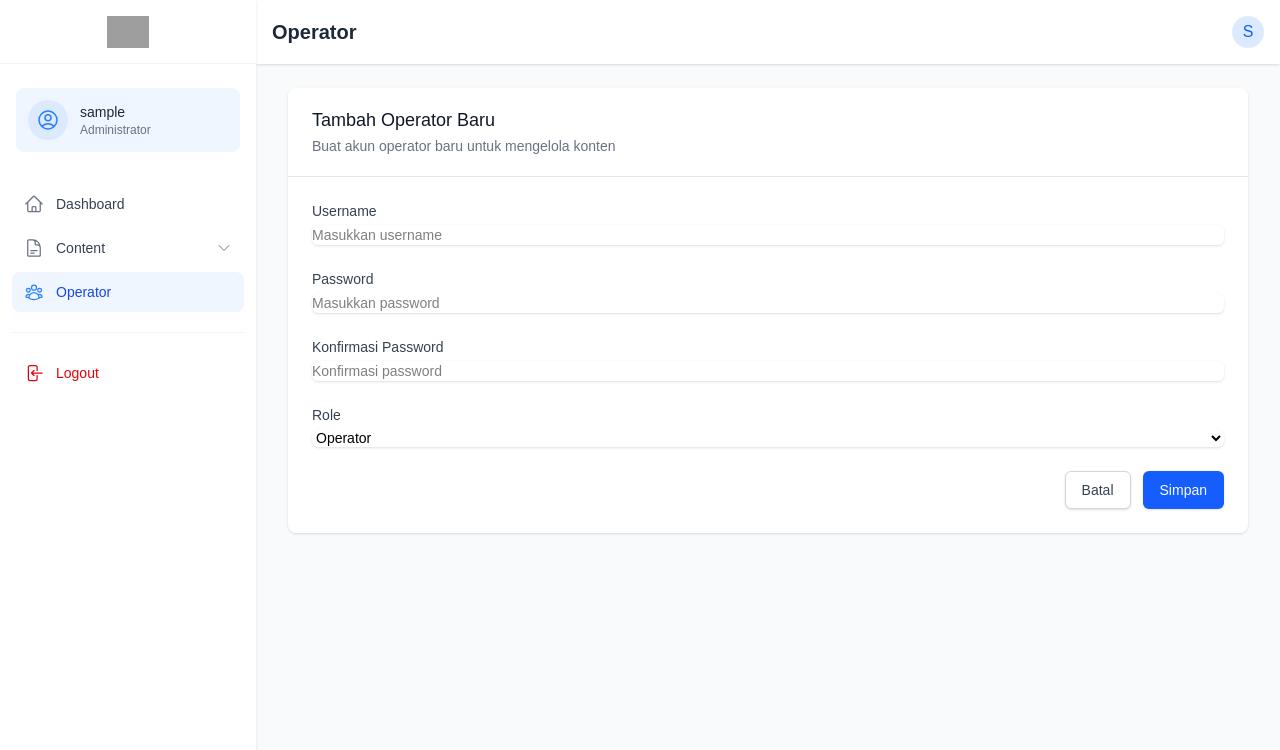
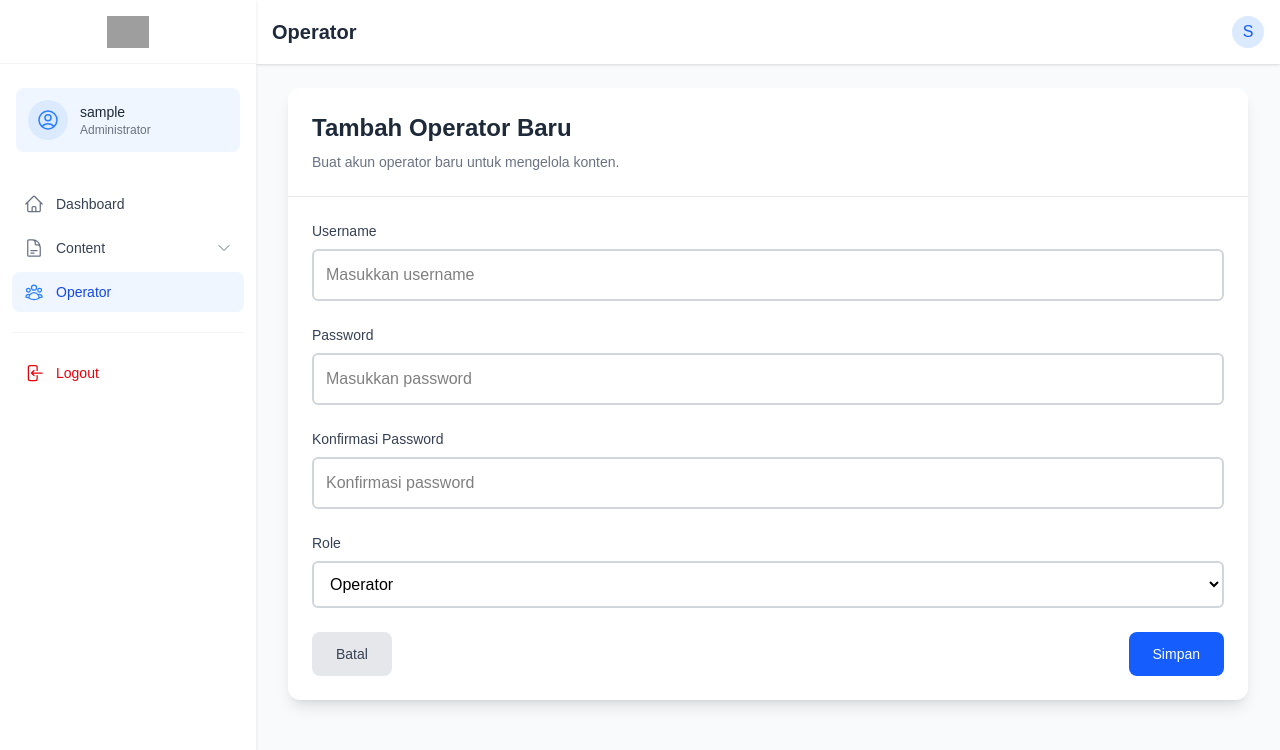
Before and after one commit to reykialmadani/cms-abdibank, a Next.js app: page /admins/operator/create in a window 1280 px wide. Shown: the top 750 px of the page. Built offline with nearby package versions, Linux system fonts and the light colour scheme; sample sign-in values are in the browser's storage; grey boxes are pictures that could not be loaded.

Commit message:
Back-end: memperbarui halaman create.tsx, dan memindahkan file _middleware ke root

```diff
--- a/src/pages/admins/operator/create.tsx
+++ b/src/pages/admins/operator/create.tsx
@@ -1,4 +1,3 @@
-// pages/admins/operator/create.tsx
 import { useState, useEffect } from "react";
 import Head from "next/head";
 import Link from "next/link";
@@ -11,13 +10,12 @@ export default function CreateOperator() {
   const [username, setUsername] = useState("");
   const [password, setPassword] = useState("");
   const [confirmPassword, setConfirmPassword] = useState("");
-  const [role, setRole] = useState("operator"); // Default role adalah operator
+  const [role, setRole] = useState("operator");
   const [loading, setLoading] = useState(false);
   const [error, setError] = useState("");
   const [success, setSuccess] = useState(false);
   const router = useRouter();
 
-  // Periksa apakah pengguna adalah admin
   useEffect(() => {
     const userRole = localStorage.getItem("adminRole");
     if (userRole !== "admin") {
@@ -51,7 +49,7 @@ export default function CreateOperator() {
       );
 
       setSuccess(true);
-      // Reset form
+
       setUsername("");
       setPassword("");
       setConfirmPassword("");
@@ -78,54 +76,43 @@ export default function CreateOperator() {
         <title>Tambah Operator Baru - Dashboard Admin</title>
       </Head>
 
-      <div className="bg-white shadow-sm rounded-lg overflow-hidden">
-        <div className="px-4 py-5 sm:px-6 border-b border-gray-200">
-          <h3 className="text-lg font-medium leading-6 text-gray-900">
-            Tambah Operator Baru
-          </h3>
-          <p className="mt-1 text-sm text-gray-500">
-            Buat akun operator baru untuk mengelola konten
+      <div className="bg-white shadow-lg rounded-xl overflow-hidden">
+        <div className="px-6 py-6 border-b border-gray-200">
+          <h3 className="text-2xl font-semibold text-gray-800">Tambah Operator Baru</h3>
+          <p className="mt-2 text-sm text-gray-500">
+            Buat akun operator baru untuk mengelola konten.
           </p>
         </div>
 
-        <div className="px-4 py-5 sm:p-6">
+        <div className="px-6 py-6">
           {success && (
             <div className="mb-6 bg-green-50 border-l-4 border-green-400 p-4 rounded-lg">
-              <div className="flex">
-                <div className="flex-shrink-0">
-                  <CheckCircleIcon className="h-5 w-5 text-green-400" />
-                </div>
-                <div className="ml-3">
-                  <p className="text-sm text-green-700">
-                    Operator berhasil ditambahkan! Mengalihkan kembali ke daftar operator...
-                  </p>
-                </div>
+              <div className="flex items-center">
+                <CheckCircleIcon className="h-6 w-6 text-green-400" />
+                <span className="ml-3 text-lg font-medium text-green-700">
+                  Operator berhasil ditambahkan!
+                </span>
               </div>
             </div>
           )}
 
           {error && (
             <div className="mb-6 bg-red-50 border-l-4 border-red-400 p-4 rounded-lg">
-              <div className="flex">
-                <div className="flex-shrink-0">
-                  <ExclamationCircleIcon className="h-5 w-5 text-red-400" />
-                </div>
-                <div className="ml-3">
-                  <p className="text-sm text-red-700">{error}</p>
-                </div>
+              <div className="flex items-center">
+                <ExclamationCircleIcon className="h-6 w-6 text-red-400" />
+                <span className="ml-3 text-lg font-medium text-red-700">{error}</span>
               </div>
             </div>
           )}
 
           <form onSubmit={handleSubmit} className="space-y-6">
-            <div>
+            <div className="space-y-2">
               <label
                 htmlFor="username"
                 className="block text-sm font-medium text-gray-700"
               >
                 Username
               </label>
-              <div className="mt-1">
               <input
                 type="text"
                 id="username"
@@ -133,20 +120,18 @@ export default function CreateOperator() {
                 value={username}
                 onChange={(e) => setUsername(e.target.value)}
                 required
-                  className="text-black shadow-sm focus:ring-blue-500 focus:border-blue-500 block w-full sm:text-sm border-gray-300 rounded-md"
+                className="text-black block w-full p-3 rounded-md border-2 border-gray-300 focus:ring-blue-500 focus:border-blue-500 transition ease-in-out"
                 placeholder="Masukkan username"
               />
             </div>
-            </div>
 
-            <div>
+            <div className="space-y-2">
               <label
                 htmlFor="password"
                 className="block text-sm font-medium text-gray-700"
               >
                 Password
               </label>
-              <div className="mt-1">
               <input
                 type="password"
                 id="password"
@@ -154,20 +139,18 @@ export default function CreateOperator() {
                 value={password}
                 onChange={(e) => setPassword(e.target.value)}
                 required
-                  className="text-black shadow-sm focus:ring-blue-500 focus:border-blue-500 block w-full sm:text-sm border-gray-300 rounded-md"
+                className="text-black block w-full p-3 rounded-md border-2 border-gray-300 focus:ring-blue-500 focus:border-blue-500 transition ease-in-out"
                 placeholder="Masukkan password"
               />
             </div>
-            </div>
 
-            <div>
+            <div className="space-y-2">
               <label
                 htmlFor="confirmPassword"
                 className="block text-sm font-medium text-gray-700"
               >
                 Konfirmasi Password
               </label>
-              <div className="mt-1">
               <input
                 type="password"
                 id="confirmPassword"
@@ -175,46 +158,43 @@ export default function CreateOperator() {
                 value={confirmPassword}
                 onChange={(e) => setConfirmPassword(e.target.value)}
                 required
-                  className="text-black shadow-sm focus:ring-blue-500 focus:border-blue-500 block w-full sm:text-sm border-gray-300 rounded-md"
+                className="text-black block w-full p-3 rounded-md border-2 border-gray-300 focus:ring-blue-500 focus:border-blue-500 transition ease-in-out"
                 placeholder="Konfirmasi password"
               />
             </div>
-            </div>
 
-            <div>
+            <div className="space-y-2">
               <label
                 htmlFor="role"
                 className="block text-sm font-medium text-gray-700"
               >
                 Role
               </label>
-              <div className="mt-1">
               <select
                 id="role"
                 name="role"
                 value={role}
                 onChange={(e) => setRole(e.target.value)}
-                  className="text-black shadow-sm focus:ring-blue-500 focus:border-blue-500 block w-full sm:text-sm border-gray-300 rounded-md"
+                className="text-black block w-full p-3 rounded-md border-2 border-gray-300 focus:ring-blue-500 focus:border-blue-500 transition ease-in-out"
               >
                 <option value="operator">Operator</option>
               </select>
             </div>
-            </div>
 
-            <div className="flex justify-end space-x-3">
+            <div className="flex justify-between mt-6">
               <Link
                 href="/admins/operator"
-                className="py-2 px-4 border border-gray-300 rounded-md shadow-sm text-sm font-medium text-gray-700 bg-white hover:bg-gray-50 focus:outline-none focus:ring-2 focus:ring-offset-2 focus:ring-blue-500"
+                className="px-6 py-3 text-sm font-medium text-gray-700 bg-gray-200 rounded-lg hover:bg-gray-300 transition ease-in-out"
               >
                 Batal
               </Link>
               <button
                 type="submit"
                 disabled={loading}
-                className={`py-2 px-4 border border-transparent rounded-md shadow-sm text-sm font-medium text-white ${
+                className={`px-6 py-3 text-sm font-medium text-white rounded-lg transition ease-in-out focus:outline-none ${
                   loading
                     ? "bg-blue-400 cursor-not-allowed"
-                    : "bg-blue-600 hover:bg-blue-700 focus:outline-none focus:ring-2 focus:ring-offset-2 focus:ring-blue-500"
+                    : "bg-blue-600 hover:bg-blue-700 focus:ring-2 focus:ring-blue-500"
                 }`}
               >
                 {loading ? (
--- a/src/pages/api/storage/storage.ts
+++ b/src/pages/api/storage/storage.ts
@@ -1,8 +1,7 @@
 // pages/api/storage/[filename].ts
-
 import { NextApiRequest, NextApiResponse } from 'next';
-import path from 'path';
-import fs from 'fs';
+// import path from 'path';
+// import fs from 'fs';
 
 export default function handler(req: NextApiRequest, res: NextApiResponse) {
   const { filename } = req.query;
```
Also changed, not shown: src/pages/admins/component/dashboard/ChartTop.tsx (+28 -78 lines), src/_middleware.ts (renamed from src/pages/_middleware.ts), 1 other file (tests, documents, lock files or other folders). Lines whose indentation alone changed are shown as unchanged.
